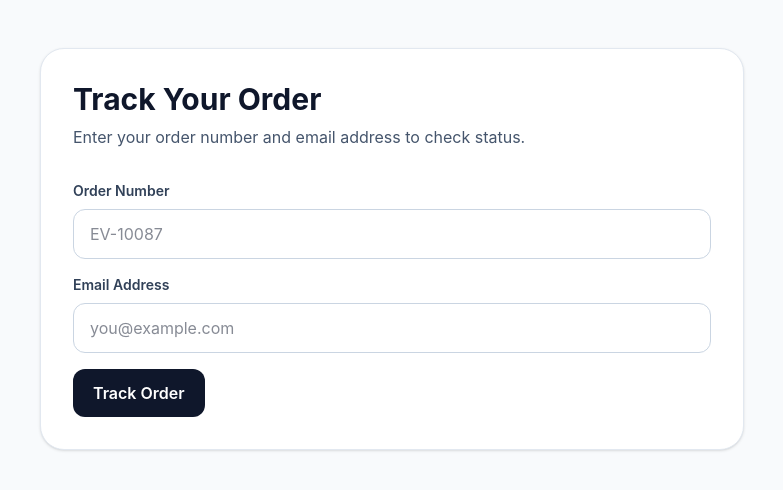
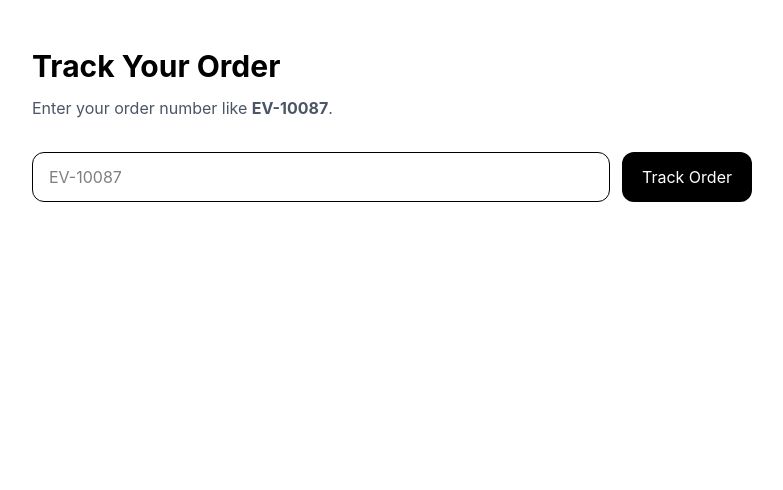
Before and after one commit to deworkenj-envision/Version-25a, a Next.js app: page /track in a window 1280 px wide. Shown: the top 490 px of the page, without its empty margins (248-1031 px from the left). Built offline with nearby package versions, Linux system fonts and the light colour scheme.

Commit message:
Update page.js

```diff
--- a/app/track/page.js
+++ b/app/track/page.js
@@ -2,18 +2,8 @@
 
 import { useState } from "react";
 
-function formatDate(value) {
-  if (!value) return "-";
-  try {
-    return new Date(value).toLocaleString();
-  } catch {
-    return value;
-  }
-}
-
-export default function TrackOrderPage() {
+export default function TrackPage() {
   const [orderNumber, setOrderNumber] = useState("");
-  const [email, setEmail] = useState("");
   const [loading, setLoading] = useState(false);
   const [error, setError] = useState("");
   const [order, setOrder] = useState(null);
@@ -25,157 +15,88 @@ export default function TrackOrderPage() {
     setOrder(null);
 
     try {
+      const cleaned = orderNumber.trim().toUpperCase();
+
       const res = await fetch(
-        `/api/track?orderNumber=${encodeURIComponent(orderNumber)}&email=${encodeURIComponent(email)}`,
-        { cache: "no-store" }
+        `/api/orders/track?orderNumber=${encodeURIComponent(cleaned)}`
       );
 
       const data = await res.json();
 
       if (!res.ok) {
-        throw new Error(data?.error || "Could not find order.");
+        setError(data.error || "Order not found");
+        return;
       }
 
-      setOrder(data.order);
+      setOrder(data.order || null);
     } catch (err) {
-      setError(err.message || "Could not find order.");
+      setError("Something went wrong while tracking the order.");
     } finally {
       setLoading(false);
     }
   }
 
   return (
-    <main className="min-h-screen bg-slate-50">
-      <section className="mx-auto max-w-3xl px-4 py-12 sm:px-6 lg:px-8">
-        <div className="rounded-3xl border border-slate-200 bg-white p-8 shadow-sm">
-          <h1 className="text-3xl font-bold text-slate-900">Track Your Order</h1>
-          <p className="mt-2 text-slate-600">
-            Enter your order number and email address to check status.
+    <main className="mx-auto max-w-3xl px-6 py-12">
+      <h1 className="text-3xl font-bold mb-3">Track Your Order</h1>
+      <p className="text-gray-600 mb-8">
+        Enter your order number like <strong>EV-10087</strong>.
       </p>
 
-          <form onSubmit={handleSubmit} className="mt-8 space-y-4">
-            <div>
-              <label className="mb-2 block text-sm font-semibold text-slate-700">
-                Order Number
-              </label>
+      <form onSubmit={handleSubmit} className="flex gap-3 mb-8">
         <input
           type="text"
           value={orderNumber}
           onChange={(e) => setOrderNumber(e.target.value)}
           placeholder="EV-10087"
-                className="w-full rounded-xl border border-slate-300 bg-white px-4 py-3 text-slate-900 outline-none focus:border-blue-500"
+          className="flex-1 rounded-xl border px-4 py-3"
         />
-            </div>
-
-            <div>
-              <label className="mb-2 block text-sm font-semibold text-slate-700">
-                Email Address
-              </label>
-              <input
-                type="email"
-                value={email}
-                onChange={(e) => setEmail(e.target.value)}
-                placeholder="you@example.com"
-                className="w-full rounded-xl border border-slate-300 bg-white px-4 py-3 text-slate-900 outline-none focus:border-blue-500"
-              />
-            </div>
-
         <button
           type="submit"
           disabled={loading}
-              className="inline-flex items-center justify-center rounded-xl bg-slate-900 px-5 py-3 font-semibold text-white hover:bg-slate-800 disabled:opacity-60"
+          className="rounded-xl bg-black text-white px-5 py-3"
         >
-              {loading ? "Checking..." : "Track Order"}
+          {loading ? "Searching..." : "Track Order"}
         </button>
       </form>
 
       {error ? (
-            <div className="mt-6 rounded-2xl border border-red-200 bg-red-50 px-4 py-3 text-red-700">
+        <div className="rounded-xl border border-red-300 bg-red-50 p-4 text-red-700">
           {error}
         </div>
       ) : null}
 
       {order ? (
-            <div className="mt-8 space-y-4">
-              <div className="rounded-2xl border border-slate-200 bg-slate-50 p-4">
-                <p className="text-xs uppercase tracking-wide text-slate-500">
-                  Order Number
-                </p>
-                <p className="mt-1 font-semibold text-slate-900">
-                  {order.order_number || "-"}
-                </p>
+        <div className="rounded-2xl border p-6 space-y-3">
+          <div>
+            <span className="font-semibold">Order Number:</span>{" "}
+            {order.order_number || order.id}
           </div>
-
-              <div className="grid gap-4 sm:grid-cols-2">
-                <div className="rounded-2xl border border-slate-200 bg-slate-50 p-4">
-                  <p className="text-xs uppercase tracking-wide text-slate-500">
-                    Customer
-                  </p>
-                  <p className="mt-1 font-semibold text-slate-900">
-                    {order.customer_name || "-"}
-                  </p>
+          <div>
+            <span className="font-semibold">Status:</span> {order.status}
           </div>
-
-                <div className="rounded-2xl border border-slate-200 bg-slate-50 p-4">
-                  <p className="text-xs uppercase tracking-wide text-slate-500">
-                    Product
-                  </p>
-                  <p className="mt-1 font-semibold text-slate-900">
-                    {order.product_name || "-"}
-                  </p>
+          <div>
+            <span className="font-semibold">Product:</span> {order.product_name}
           </div>
-
-                <div className="rounded-2xl border border-slate-200 bg-slate-50 p-4">
-                  <p className="text-xs uppercase tracking-wide text-slate-500">
-                    Status
-                  </p>
-                  <p className="mt-1 font-semibold text-blue-700">
-                    {order.status || "-"}
-                  </p>
+          <div>
+            <span className="font-semibold">Customer:</span> {order.customer_name}
           </div>
-
-                <div className="rounded-2xl border border-slate-200 bg-slate-50 p-4">
-                  <p className="text-xs uppercase tracking-wide text-slate-500">
-                    Order Date
-                  </p>
-                  <p className="mt-1 font-semibold text-slate-900">
-                    {formatDate(order.created_at)}
-                  </p>
+          <div>
+            <span className="font-semibold">Email:</span> {order.customer_email}
           </div>
-
-                <div className="rounded-2xl border border-slate-200 bg-slate-50 p-4">
-                  <p className="text-xs uppercase tracking-wide text-slate-500">
-                    Carrier
-                  </p>
-                  <p className="mt-1 font-semibold text-slate-900">
-                    {order.carrier || "-"}
-                  </p>
+          {order.carrier ? (
+            <div>
+              <span className="font-semibold">Carrier:</span> {order.carrier}
             </div>
-
-                <div className="rounded-2xl border border-slate-200 bg-slate-50 p-4">
-                  <p className="text-xs uppercase tracking-wide text-slate-500">
-                    Tracking Number
-                  </p>
-                  <p className="mt-1 font-semibold text-slate-900">
-                    {order.tracking_number || "-"}
-                  </p>
+          ) : null}
+          {order.tracking_number ? (
+            <div>
+              <span className="font-semibold">Tracking Number:</span>{" "}
+              {order.tracking_number}
             </div>
-              </div>
-
-              {order.tracking_url ? (
-                <a
-                  href={order.tracking_url}
-                  target="_blank"
-                  rel="noreferrer"
-                  className="inline-flex items-center justify-center rounded-xl bg-blue-600 px-5 py-3 font-semibold text-white hover:bg-blue-700"
-                >
-                  Track Shipment
-                </a>
           ) : null}
         </div>
       ) : null}
-        </div>
-      </section>
     </main>
   );
 }
```
Lines whose indentation alone changed are shown as unchanged.
